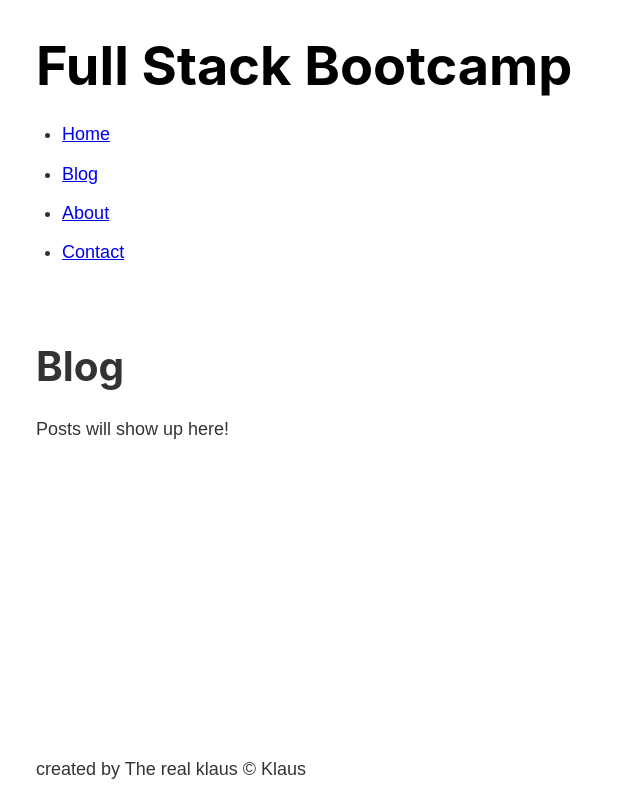
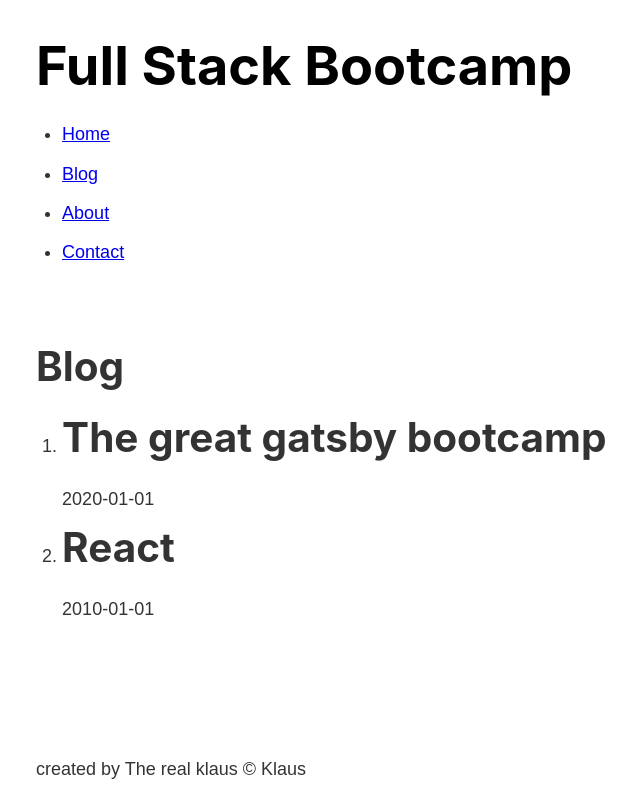
Before and after one commit to yvikasofficial/gatsby-bootcamp, a Gatsby site: page /blog in a window 1280 px wide. Shown: the whole page, without its empty margins (247-887 px from the left). Built offline with nearby package versions, Linux system fonts and the light colour scheme; Gatsby itself is replaced by a stand-in of ours.

Commit message:
dynamic content

```diff
--- a/gatsby-config.js
+++ b/gatsby-config.js
@@ -19,5 +19,6 @@ module.exports = {
         path: `${__dirname}/src/`,
       },
     },
+    "gatsby-transformer-remark",
   ],
 }
--- a/package.json
+++ b/package.json
@@ -17,6 +17,7 @@
     "gatsby": "^2.26.1",
     "gatsby-plugin-sass": "^3.0.0",
     "gatsby-source-filesystem": "^2.10.0",
+    "gatsby-transformer-remark": "^2.15.0",
     "react": "^16.12.0",
     "react-dom": "^16.12.0",
     "sass": "^1.32.4"
--- a/src/pages/blog.jsx
+++ b/src/pages/blog.jsx
@@ -1,11 +1,38 @@
+import { graphql, useStaticQuery } from "gatsby"
 import React from "react"
 import Layout from "../components/layout"
 
 const BlogPage = () => {
+  const data = useStaticQuery(graphql`
+    query {
+      allMarkdownRemark {
+        edges {
+          node {
+            frontmatter {
+              title
+              date
+            }
+            html
+            excerpt
+          }
+        }
+      }
+    }
+  `)
+
   return (
     <Layout>
       <h1>Blog</h1>
-      <p>Posts will show up here!</p>
+      <ol>
+        {data.allMarkdownRemark.edges.map(edge => {
+          return (
+            <li>
+              <h1>{edge.node.frontmatter.title}</h1>
+              <p>{edge.node.frontmatter.date}</p>
+            </li>
+          )
+        })}
+      </ol>
     </Layout>
   )
 }
```
Also changed, not shown: 1 other file.
